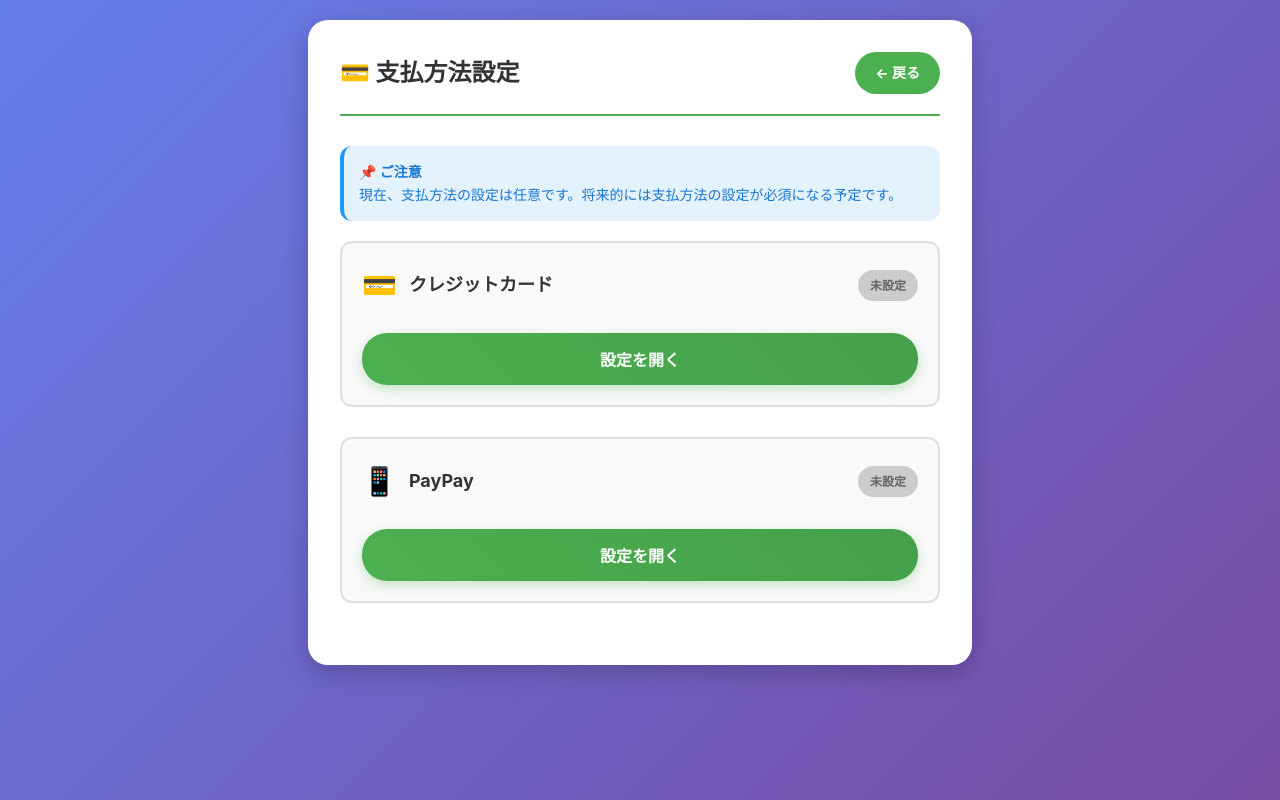
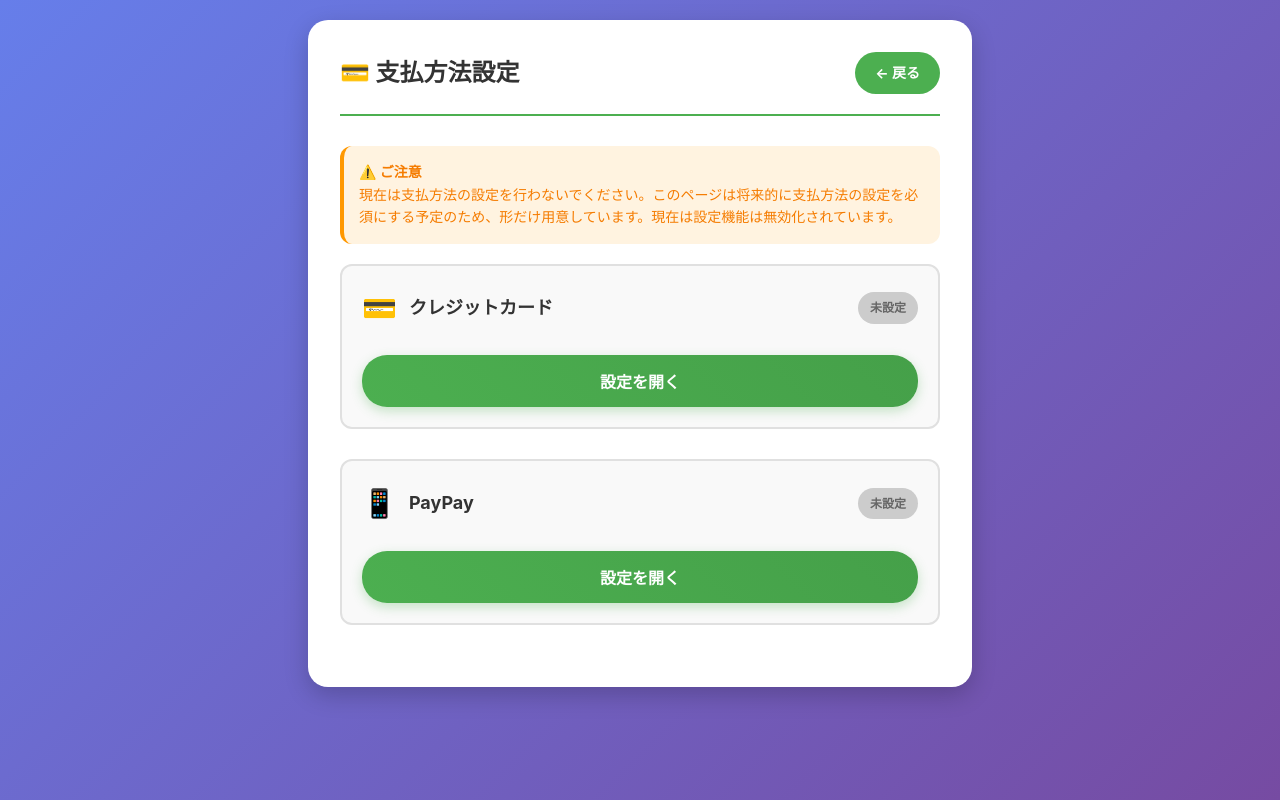
Before and after one commit to uriuri4321-eng/ikerukane-app, a plain HTML site: page payment-settings.html in a window 1280 px wide. Drawn offline with Linux system fonts and the light colour scheme; no server answers; sample sign-in values are in the browser's storage.

Commit message:
支払方法の設定に関する警告メッセージを更新し、現在の設定が無効であることを明確にしました。メッセージのスタイルを変更し、将来的な必須設定についての注意を強調しました。

```diff
--- a/payment-settings.html
+++ b/payment-settings.html
@@ -271,9 +271,9 @@
             <a href="calendar.html" class="back-button">← 戻る</a>
         </div>
 
-        <div class="info-message">
-            <strong>📌 ご注意</strong><br>
-            現在、支払方法の設定は任意です。将来的には支払方法の設定が必須になる予定です。
+        <div class="warning-message">
+            <strong>⚠️ ご注意</strong><br>
+            現在は支払方法の設定を行わないでください。このページは将来的に支払方法の設定を必須にする予定のため、形だけ用意しています。現在は設定機能は無効化されています。
         </div>
 
         <!-- クレジットカード -->
```
